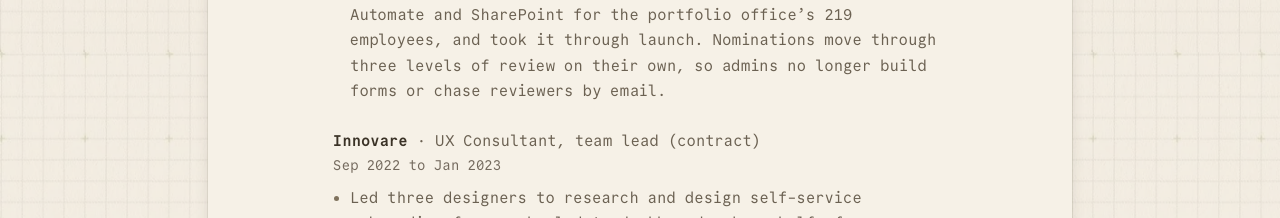
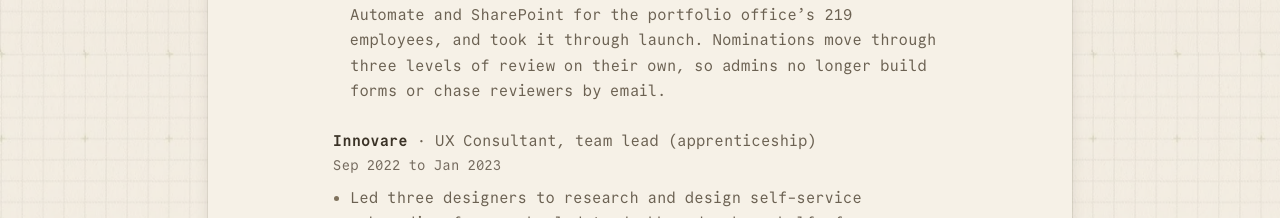
Before and after one commit to howdyimkai/portfolio-2026, a Next.js app: page /resume in a window 1280 px wide. Shown: the part 1980-2198 px from the top of the page. Built offline with nearby package versions, Linux system fonts and the light colour scheme.

Commit message:
fix: list Innovare role as apprenticeship on resume

```diff
--- a/src/components/resume/Resume.tsx
+++ b/src/components/resume/Resume.tsx
@@ -54,7 +54,7 @@ const EXPERIENCE = [
   },
   {
     org: 'Innovare',
-    about: 'UX Consultant, team lead (contract)',
+    about: 'UX Consultant, team lead (apprenticeship)',
     dates: 'Sep 2022 to Jan 2023',
     bullets: [
       'Led three designers to research and design self-service onboarding for a school data dashboard, where half of new clients were dropping off during setup. In usability testing, setup dropped from six to eight weeks of custom builds to under three minutes, and satisfaction rose from 3.8 to 4.13 out of 5.',
```
